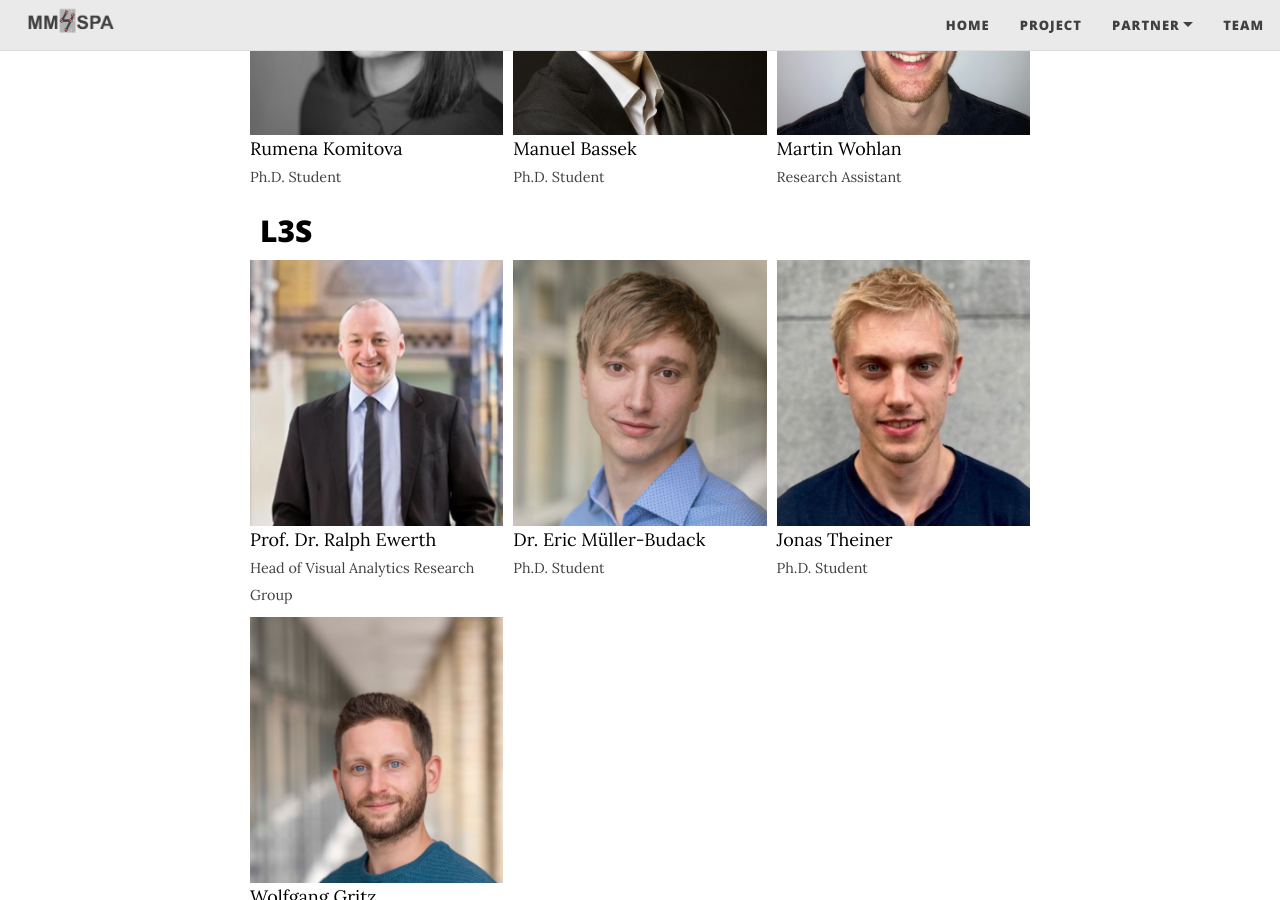
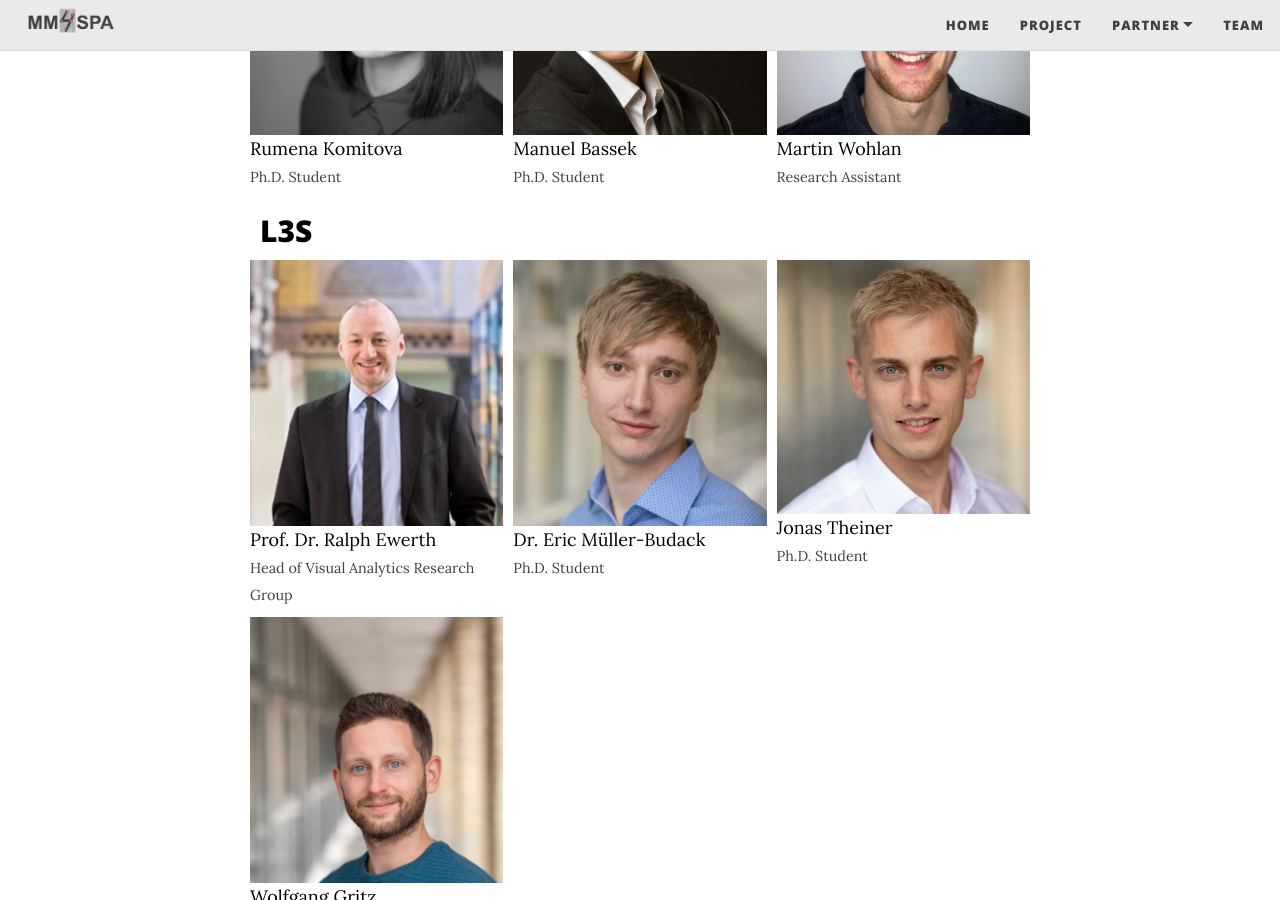
Before and after one commit to MM4SPA/project, a Jekyll site: the page built from team.md, in a window 1280 px wide and 900 px high, scrolled down 789 px. Built offline with Jekyll 4.4.1, drawn with Linux system fonts in a browser that asks for light colours; nearby versions of some CDN libraries.

Commit message:
replaced image

```diff
--- a/team.md
+++ b/team.md
@@ -51,7 +51,7 @@
       <small>Ph.D. Student</small><br />
     </div>
     <div class="column">
-      <img src="../assets/img/Jonas_Theiner.jpeg">
+      <img src="../assets/img/Jonas_Theiner.jpg">
        <a href="https://www.tib.eu/en/forschung-entwicklung/visual-analytics/mitarbeiterinnen-und-mitarbeiter/huu-hung-nguyen-2" style="color:black">Jonas Theiner</a> <br />
       <small>Ph.D. Student</small><br />
     </div>
```
Also changed, not shown: assets/img/Jonas_Theiner.jpeg (deleted), assets/img/Jonas_Theiner.jpg (added).
